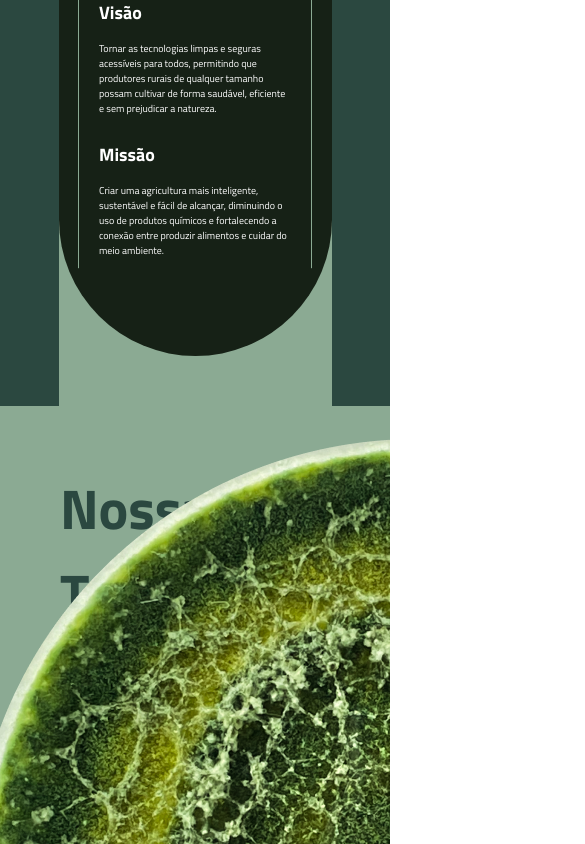
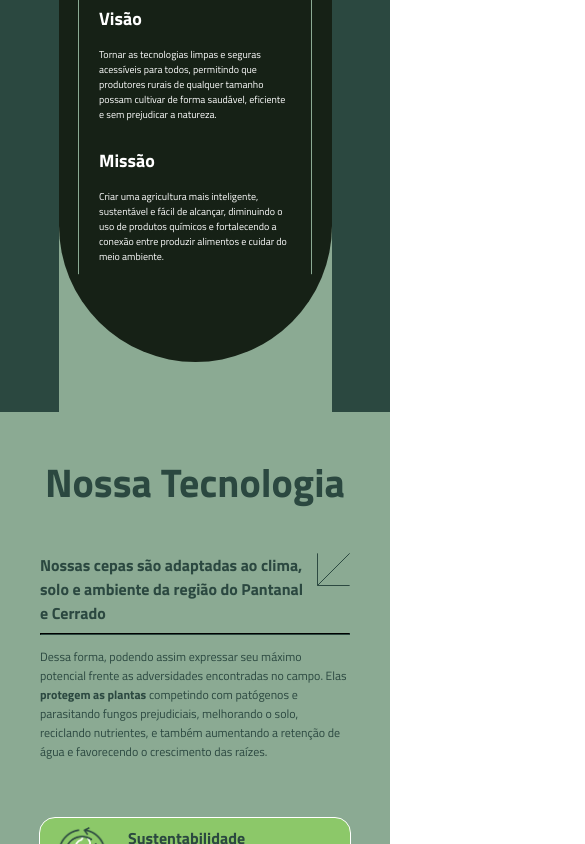
Before and after one commit to yagoMiron/pantabio, a React (Create React App) app: page / in a window 390 px wide. Shown: the part 1156-2000 px from the top of the page, 585 px wide, since content can reach past the window. Built offline with nearby package versions, Linux system fonts and the light colour scheme.

Commit message:
nossa tecnologia responsivo

```diff
--- a/src/components/Home/index.tsx
+++ b/src/components/Home/index.tsx
@@ -11,7 +11,9 @@ const Home = () => {
           ajudar.
         </p>
         <button className={styles.btn}>Descubra</button>
-        <img src={downArrow} alt="Arrow" className={styles.arrow} />
+        <a href="#sobre">
+          <img src={downArrow} alt="Arrow" className={styles.arrow} />
+        </a>
       </div>
     </div>
   );
--- a/src/components/Solucao/index.tsx
+++ b/src/components/Solucao/index.tsx
@@ -45,7 +45,13 @@ const Solucoes = () => {
         </div>
         <div className={styles.btn_area}>
           <button className={styles.btn}>Saiba mais</button>
-          <img src={downArrow} alt="seta para baixo" className={styles.arrow} />
+          <a href="#validacoes">
+            <img
+              src={downArrow}
+              alt="seta para baixo"
+              className={styles.arrow}
+            />
+          </a>
         </div>
       </div>
     </div>
--- a/src/components/TecnolodiaCard/styles.module.css
+++ b/src/components/TecnolodiaCard/styles.module.css
@@ -23,3 +23,25 @@
   font-size: 18px;
   margin: 0;
 }
+@media (max-width: 820px) {
+  .card {
+    width: 80vw;
+    min-height: 0px;
+    border-radius: 16px;
+    box-sizing: border-box;
+    padding: 8px 16px;
+    gap: 20px;
+    align-items: center;
+  }
+  .img_box {
+    width: 52px;
+    height: 52px;
+    display: flex;
+  }
+  .title {
+    font-size: 16px;
+  }
+  .description {
+    font-size: 10px;
+  }
+}
--- a/src/components/Tecnologia/index.tsx
+++ b/src/components/Tecnologia/index.tsx
@@ -4,7 +4,6 @@ import sustentabilidade from "../../assets/img/NossaTecnologia1.png";
 import crescimento from "../../assets/img/NossaTecnologia2.png";
 import resistencia from "../../assets/img/NossaTecnologia3.png";
 import eficiencia from "../../assets/img/NossaTecnologia4.png";
-
 import diagonalArrow from "../../assets/icons/diagonal-arrow.svg";
 import TecnologiaCard from "../TecnolodiaCard";
 
@@ -18,7 +17,11 @@ const Tecnologia = () => {
             Nossas cepas são adaptadas ao clima, solo e ambiente da região do
             Pantanal e Cerrado
           </h3>
-          <img src={diagonalArrow} alt="seta diagonal" />
+          <img
+            className={styles.arrow}
+            src={diagonalArrow}
+            alt="seta diagonal"
+          />
         </div>
         <hr className={styles.separator} />
         <p className={styles.description}>
--- a/src/components/Tecnologia/styles.module.css
+++ b/src/components/Tecnologia/styles.module.css
@@ -55,3 +55,58 @@
   padding-left: 180px;
   padding-bottom: 40px;
 }
+
+@media (max-width: 820px) {
+  .page {
+    align-items: center;
+    min-height: 1000px;
+  }
+  .title {
+    font-size: 40px;
+    padding: 40px 40px;
+    text-align: center;
+  }
+  .subtitle_area {
+    width: 100%;
+    display: flex;
+    gap: 10px;
+  }
+  .subtitle {
+    font-size: 16px;
+    margin: 0px;
+  }
+  .arrow {
+    transform: rotate(90deg);
+    height: 33px;
+  }
+  .description {
+    font-size: 12px;
+    width: 100%;
+  }
+  .text_area {
+    padding: 0px 40px 40px 40px;
+    box-sizing: border-box;
+  }
+  .card_area {
+    flex-direction: column;
+    gap: 8px;
+    padding: 4px 0px;
+  }
+  .displaced_line {
+    padding-left: 0px;
+    padding-bottom: 0px;
+  }
+  .absolute {
+    position: absolute;
+    left: 26.5vw;
+    align-items: end;
+    display: flex;
+    height: 80vw;
+    margin-top: calc(1000px - 100vw / 1.9);
+  }
+  .celula {
+    transform: rotate(90deg);
+    min-height: 100px;
+    height: 100vw;
+  }
+}
```
